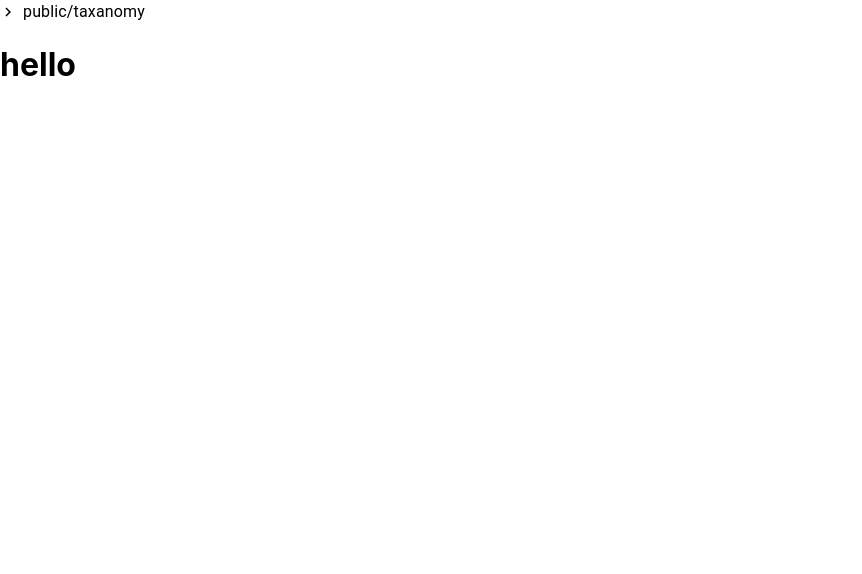
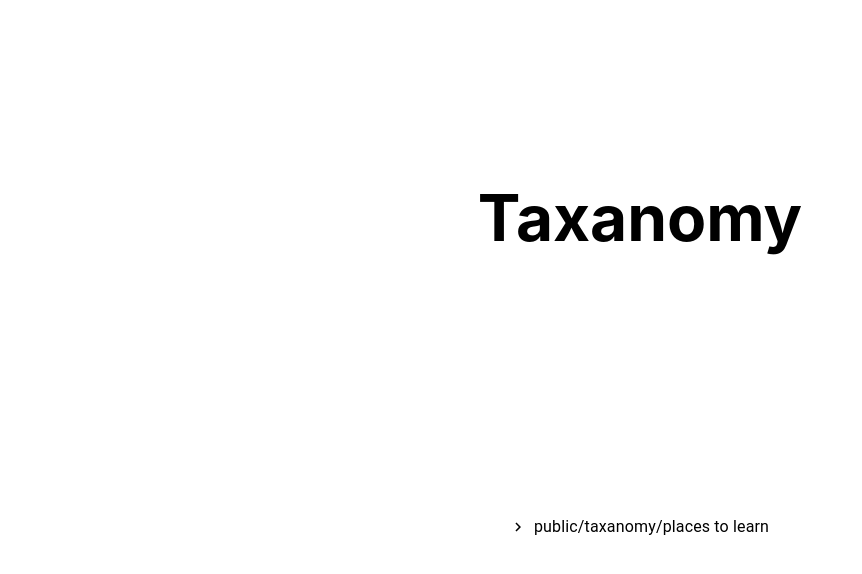
Before and after one commit to amit-chaudhari1/global-directory-for-dlt, a Next.js app: page /taxanomy in a window 1280 px wide. Shown: the top 574 px of the page, without its empty margins (0-862 px from the left). Built offline with nearby package versions, Linux system fonts and the light colour scheme.

Commit message:
directory tree mapping works fine

```diff
--- a/components/hello.js
+++ /dev/null
@@ -1,8 +0,0 @@
-const Hello = () => {
-  return (
-    <div>
-      <h1>hello</h1>
-    </div>
-  );
-};
-export default Hello;
--- a/components/subTreeItem.js
+++ /dev/null
@@ -1,17 +0,0 @@
-import TreeItem from "@material-ui/lab/TreeItem";
-
-const SubTreeItem = ({ items }) => {
-  if (items.children.length == 0) {
-    return;
-  } else {
-    return (
-      <TreeItem nodeId={items.index} label={items.name}>
-        {items.children.forEach((i, index) => {
-          console.log(i.children);
-          return <SubTreeItem key={index} items={i.children}></SubTreeItem>;
-        })}
-      </TreeItem>
-    );
-  }
-};
-export default SubTreeItem;
--- a/lib/resolvePaths.js
+++ b/lib/resolvePaths.js
@@ -4,6 +4,7 @@ import path from "path";
 export function buildGraph(dir) {
   let files = fs.readdirSync(dir);
   let graph = {
+    id: uuid(),
     name: dir,
     children: [],
     files: [],
@@ -15,12 +16,23 @@ export function buildGraph(dir) {
       graph.children.push(buildGraph(filePath));
     } else {
       graph.files.push({
+        id: uuid(),
         name: file,
         path: filePath,
       });
+      // console.log(graph.files.push.id);
     }
   }
   return graph;
+}
+
+//write a function that returns a uuid
+export function uuid() {
+  return "xxxxxxxx-xxxx-4xxx-yxxx-xxxxxxxxxxxx".replace(/[xy]/g, function (c) {
+    var r = (Math.random() * 16) | 0,
+      v = c == "x" ? r : (r & 0x3) | 0x8;
+    return v.toString(16);
+  });
 }
 
 export default function getData(id) {
--- a/pages/taxanomy/index.js
+++ b/pages/taxanomy/index.js
@@ -3,26 +3,77 @@ import { makeStyles } from "@material-ui/core/styles";
 import TreeView from "@material-ui/lab/TreeView";
 import ExpandMoreIcon from "@material-ui/icons/ExpandMore";
 import ChevronRightIcon from "@material-ui/icons/ChevronRight";
-import SubTreeItem from "../../components/subTreeItem";
-import Hello from "../../components/hello";
 import { TreeItem } from "@material-ui/lab";
+import Styles from "../../styles/taxanomy.module.css";
+import { Style } from "@material-ui/icons";
+import Link from "next/link";
 
-const taxonomy = ({ items }) => {
+const getTreeItemsFromData = (treeItems) => {
+  // console.log(JSON.stringify(treeItems.treeItems.children));
+  // return "h";
+  console.log(treeItems);
+  return treeItems.map((treeItemData) => {
+    let children = undefined;
+    if (treeItemData.children && treeItemData.children.length > 0) {
+      children = getTreeItemsFromData(treeItemData.children);
+      return (
+        <TreeItem
+          key={treeItemData.id}
+          nodeId={treeItemData.id}
+          label={treeItemData.name.slice(
+            treeItemData.name.lastIndexOf(`${"\\"}`) + 1,
+            treeItemData.name.length
+          )}
+          children={children}
+        />
+      );
+    } else {
+      return (
+        <Link
+          href={`taxanomy/${treeItemData.name.slice(
+            treeItemData.name.lastIndexOf(`${"\\"}`) + 1,
+            treeItemData.name.length
+          )}`}
+        >
+          <TreeItem
+            onClick={() => {}}
+            key={treeItemData.id}
+            nodeId={treeItemData.id}
+            label={treeItemData.name.slice(
+              treeItemData.name.lastIndexOf(`${"\\"}`) + 1,
+              treeItemData.name.length
+            )}
+            children={children}
+          />
+        </Link>
+      );
+    }
+  });
+};
+const DataTreeView = (treeItems) => {
   return (
-    <main>
-      <TreeView
-        defaultCollapseIcon={<ExpandMoreIcon />}
-        defaultExpandIcon={<ChevronRightIcon />}
-      >
-        <TreeItem nodeId="0" label={items.name}>
-          {console.log(items)}
-          <SubTreeItem items={items.children} />
-        </TreeItem>
-      </TreeView>
-      <Hello />
-    </main>
+    <TreeView
+      defaultCollapseIcon={<ExpandMoreIcon />}
+      defaultExpandIcon={<ChevronRightIcon />}
+    >
+      {console.log(treeItems)}
+      {getTreeItemsFromData(treeItems.treeItems.children)}
+    </TreeView>
   );
 };
+
+function taxonomy({ items }) {
+  return (
+    <div className={Styles.container}>
+      {console.log(items)}
+      <h1 className={Styles.title}>Taxanomy</h1>
+      <main className={Styles.main}>
+        <DataTreeView treeItems={items} />
+      </main>
+    </div>
+  );
+}
+
 export async function getStaticProps() {
   const files = buildGraph("public/taxanomy");
 
--- /dev/null
+++ b/styles/taxanomy.module.css
@@ -0,0 +1,36 @@
+.container {
+  min-height: 100vh;
+  padding: 0 0.5rem;
+  display: flex;
+  flex-direction: column;
+  justify-content: space-evenly;
+  align-items: center;
+  height: 100vh;
+}
+
+.main {
+  max-height: fit-content;
+  margin: 0;
+  padding: 5rem 0;
+  flex: 1;
+  display: flex;
+  flex-direction: column;
+  justify-content: center;
+  align-items: center;
+}
+.title a {
+  color: #0070f3;
+  text-decoration: none;
+}
+
+.title a:hover,
+.title a:focus,
+.title a:active {
+  text-decoration: underline;
+}
+
+.title {
+  margin: 0;
+  line-height: 1.15;
+  font-size: 4rem;
+}
```
Also changed, not shown: pages/taxanomy/[id].js (added), public/taxanomy/places to learn/learning material/edx/index.md (added), public/taxanomy/places to learn/learning material/pluralsight/index.md (added).
